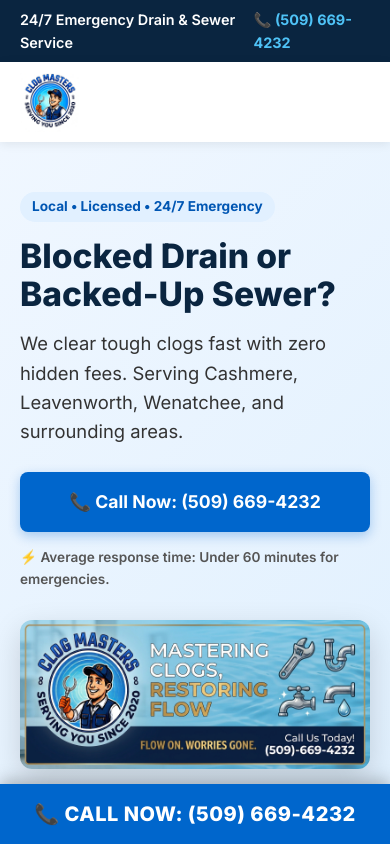
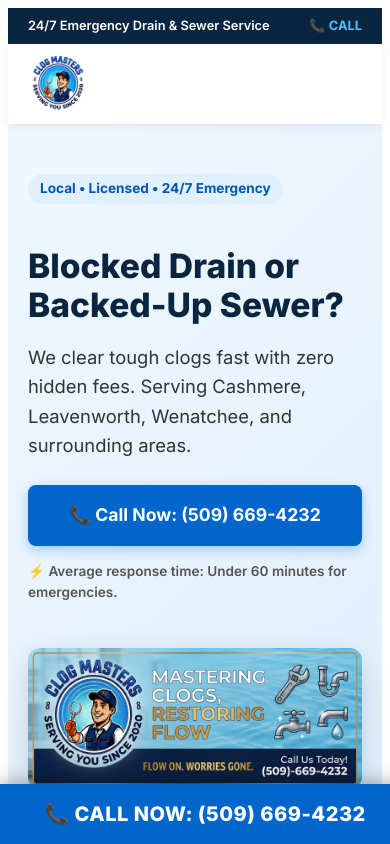
Before and after one commit to CMPLUMBING/Clog-Masters, a plain HTML site: page index.html in a window 390 px wide. Shown: the top 844 px of the page. Drawn offline with Linux system fonts and the light colour scheme.

Commit message:
Update style.css

```diff
--- a/style.css
+++ b/style.css
@@ -1,4 +1,4 @@
-* {
+l* {
   margin: 0;
   padding: 0;
   box-sizing: border-box;
@@ -23,7 +23,7 @@
   background: #0a2540;
   color: white;
   padding: 8px 0;
-  font-size: 0.9rem;
+  font-size: 0.85rem;
   font-weight: 600;
 }
 
@@ -31,12 +31,17 @@
   display: flex;
   justify-content: space-between;
   align-items: center;
+  gap: 10px;
 }
 
 .top-phone {
   color: #4fc3f7;
   font-weight: 700;
   text-decoration: none;
+  white-space: nowrap;
+  display: inline-flex;
+  align-items: center;
+  gap: 4px;
 }
 
 /* Header */
@@ -330,6 +335,19 @@
     padding-bottom: 80px;
   }
 
+  .top-bar {
+    font-size: 0.8rem;
+  }
+
+  .top-phone .phone-text {
+    display: none;
+  }
+
+  .top-phone::after {
+    content: "CALL";
+    font-size: 0.8rem;
+  }
+
   .mobile-call-bar {
     display: block !important;
   }
```
